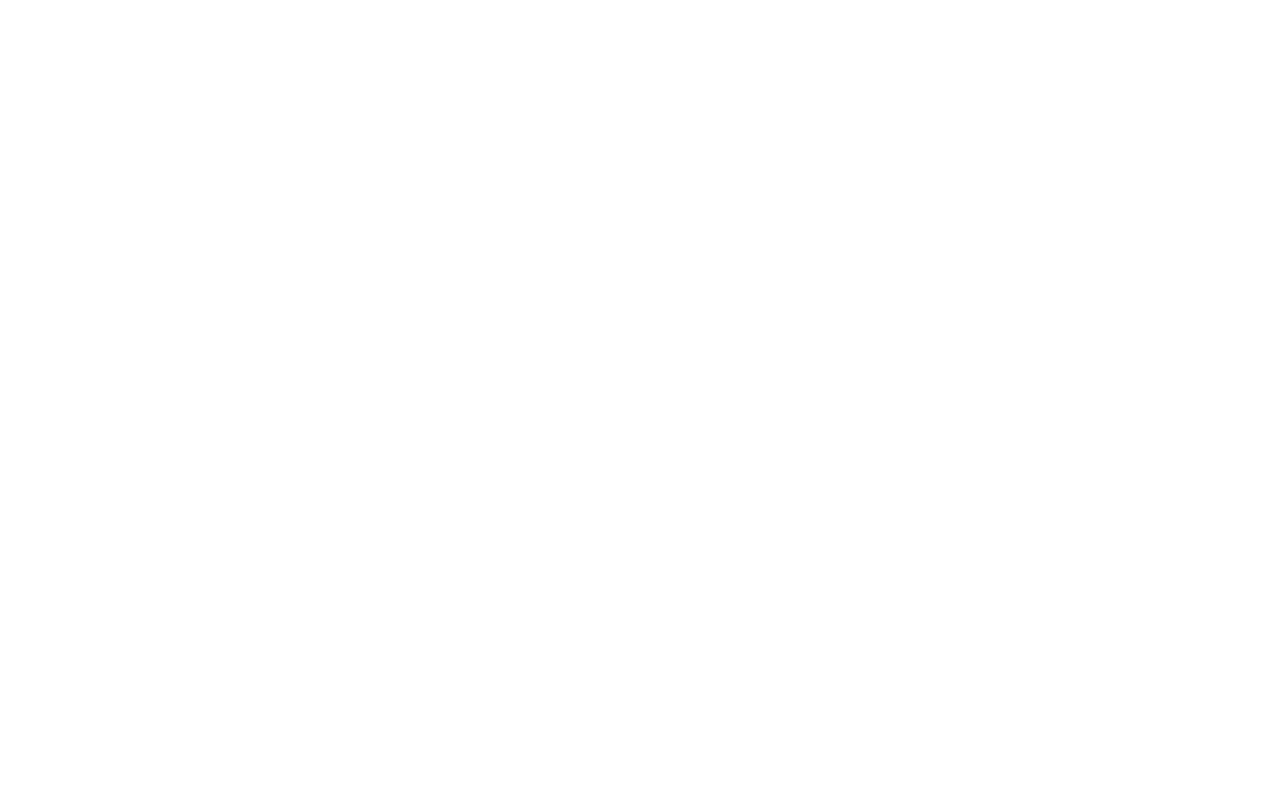
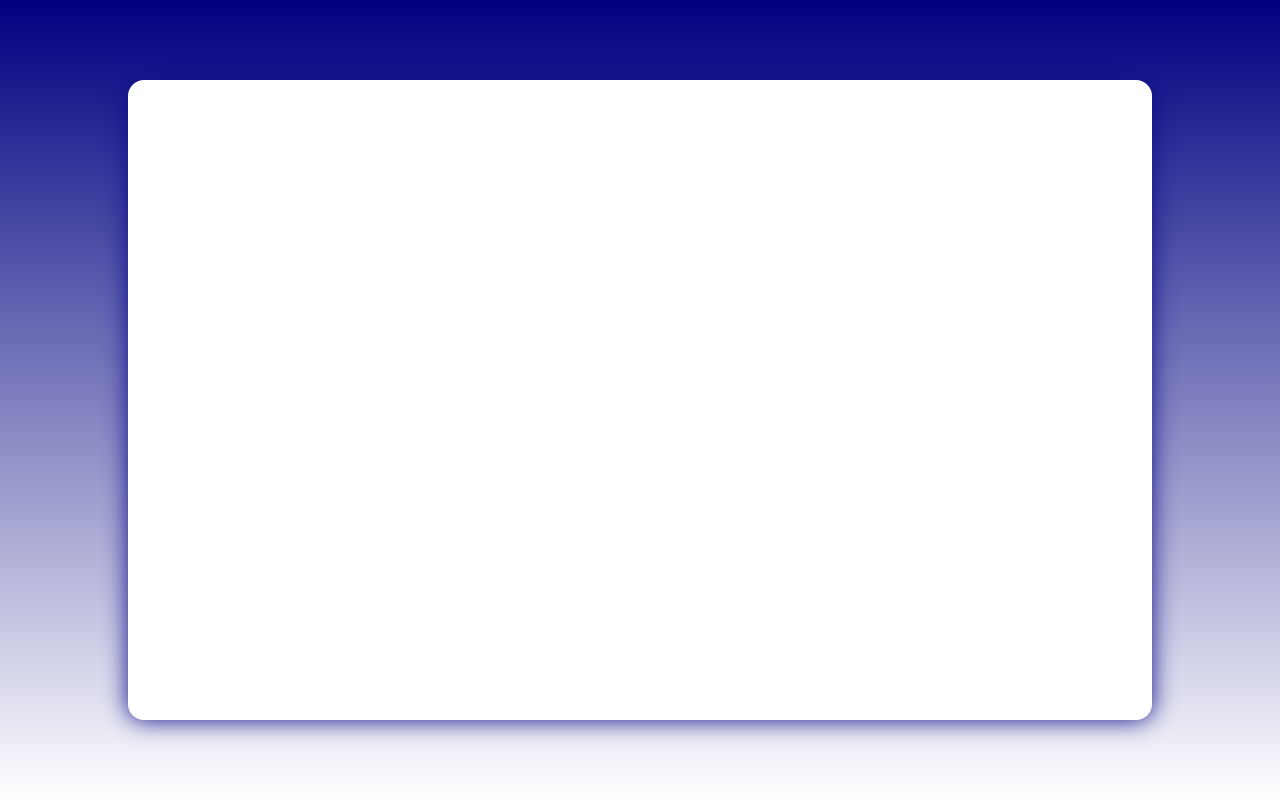
Before and after one commit to priyankagupta34/covaccination, a React (Create React App) app: page / in a window 1280 px wide. Built offline with nearby package versions, Linux system fonts and the light colour scheme.

Commit message:
basic outline

```diff
--- a/src/App.css
+++ b/src/App.css
@@ -1,3 +1,18 @@
-.App{
+.App {
+  background: linear-gradient(180deg, navy, white);
+  width: 100vw;
+  height: 100vh;
+  display: flex;
+  justify-content: center;
+}
 
+.articleBody {
+  background-color: white;
+  overflow-x: hidden;
+  overflow-y: auto;
+  height: 80vh;
+  width: 80vw;
+  margin: 10vh 0;
+  border-radius: 16px;
+  box-shadow: 0 0 24px #0f0f88;
 }
--- a/src/App.js
+++ b/src/App.js
@@ -5,7 +5,7 @@
   return (
     <div className="App">
 
-      <article>
+      <article className="articleBody">
         <FaqComponent />
       </article>
     </div>
```
